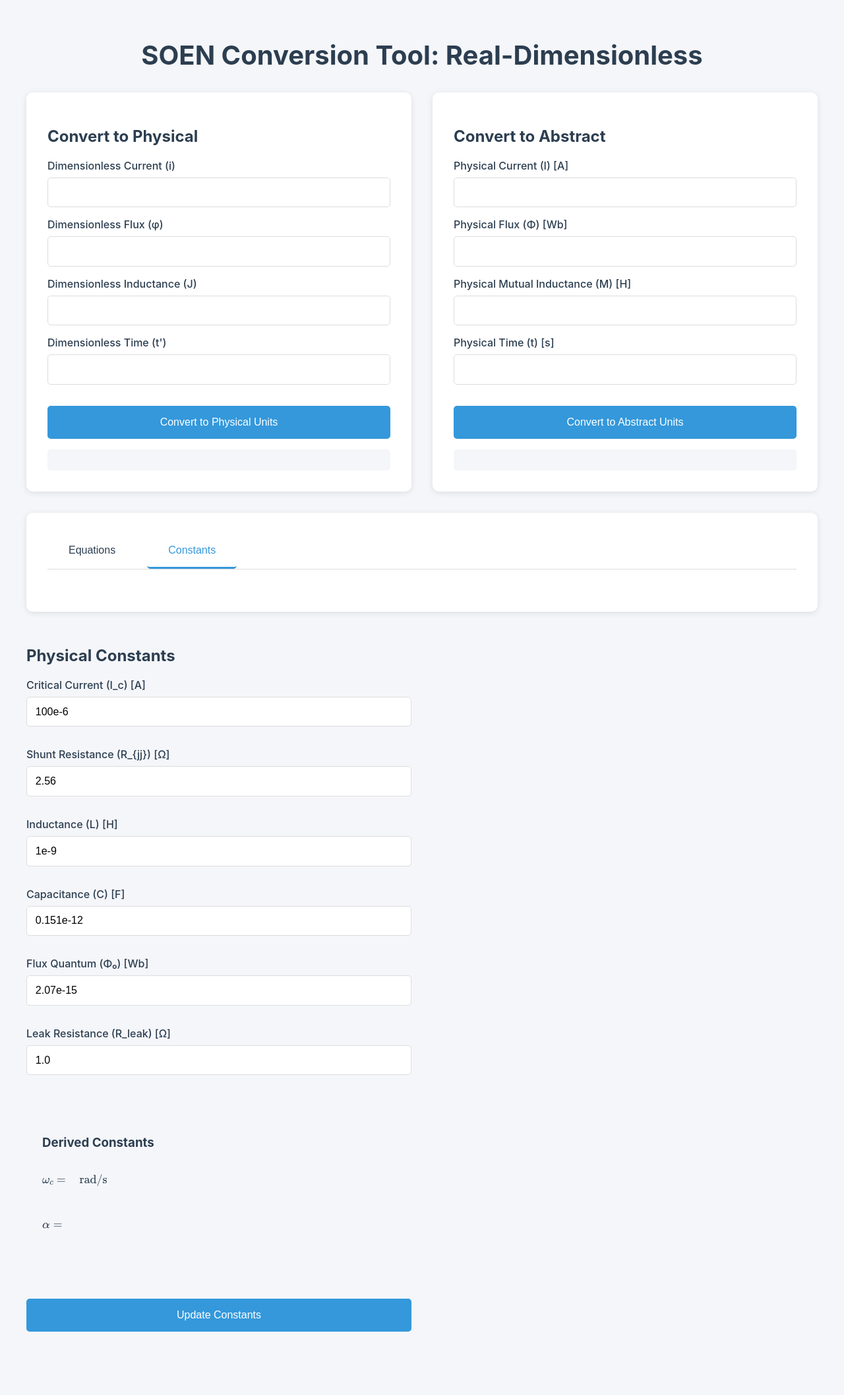
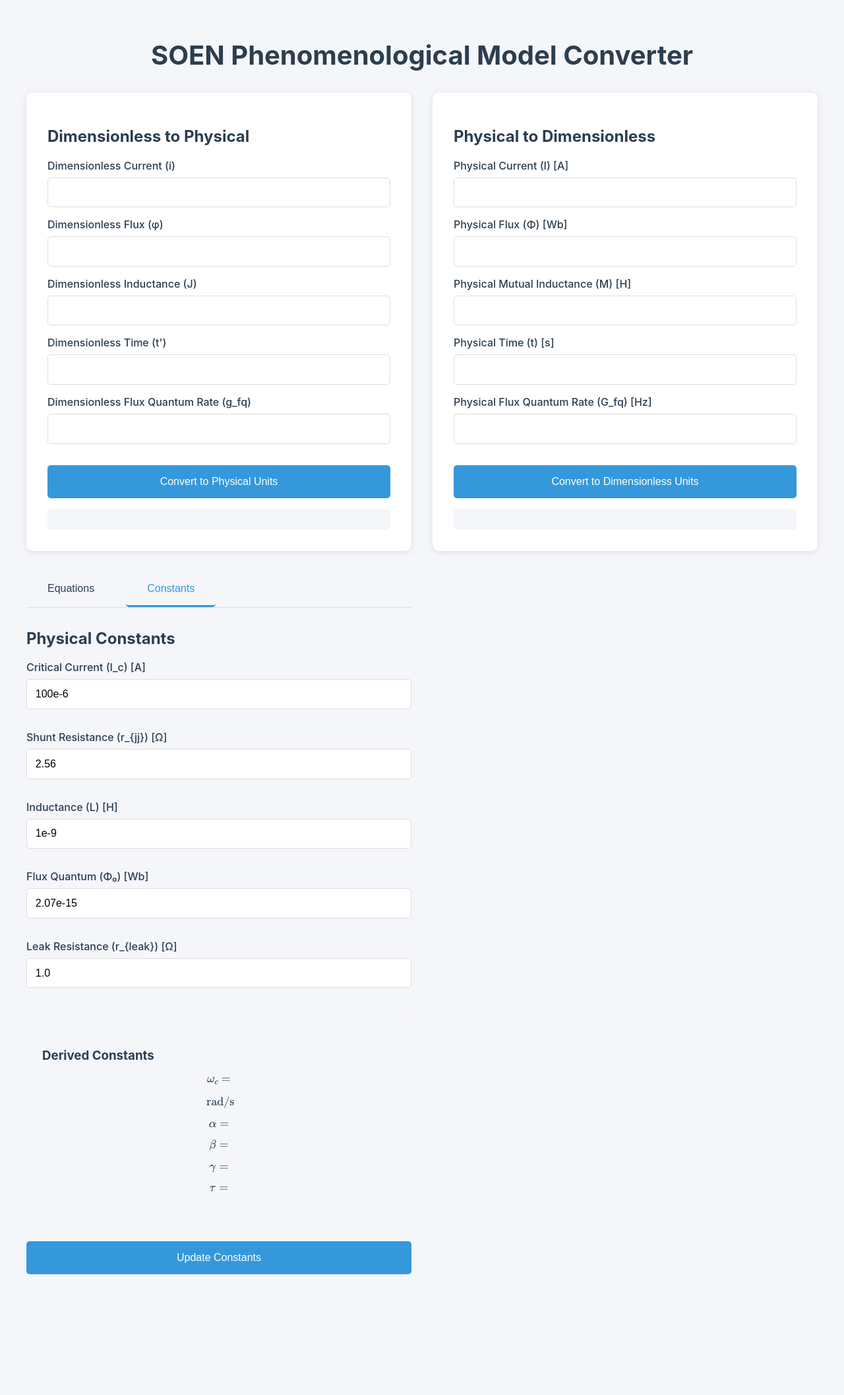
Before and after one commit to Matt-Cox1/soen_conversion_app, a Flask app: template templates/index.html in a window 1280 px wide, after a click on "Constants". Shown: the whole page at 66% size. After the commit the page ends 1931 px from the top, so only its background shows below. Run offline with Flask 3, Linux system fonts and the light colour scheme; the template is opened without the code that fills it, so the values that code supplies are empty.

Commit message:
Update index.html

```diff
--- a/templates/index.html
+++ b/templates/index.html
@@ -3,7 +3,8 @@
 <head>
     <meta charset="UTF-8">
     <meta name="viewport" content="width=device-width, initial-scale=1.0">
-    <title>Conversion Tool: Real-Dimensionless</title>
+    <title>SOEN Phenomenological Model Converter</title>
+    <!-- MathJax Setup -->
     <script src="https://polyfill.io/v3/polyfill.min.js?features=es6"></script>
     <script id="MathJax-script" async src="https://cdn.jsdelivr.net/npm/mathjax@3/es5/tex-mml-chtml.js"></script>
     <script>
@@ -112,14 +113,6 @@
             line-height: 1.5;
         }
 
-        .equations {
-            grid-column: 1 / -1;
-            background: white;
-            padding: 2rem;
-            border-radius: 10px;
-            box-shadow: 0 2px 10px rgba(0,0,0,0.1);
-        }
-
         .loading {
             background-color: #95a5a6 !important;
             cursor: wait !important;
@@ -141,12 +134,12 @@
             border-bottom: 3px solid transparent;
             transition: all 0.3s;
             width: auto;
-            color: var(--primary-color); /* Ensure text is always visible */
-            margin: 0; /* Remove margin-right and use gap in container instead */
+            color: var(--primary-color);
+            margin: 0;
         }
 
         .tab-button:hover {
-            background-color: rgba(52, 152, 219, 0.1); /* Light blue background on hover */
+            background-color: rgba(52, 152, 219, 0.1);
         }
 
         .tab-button.active {
@@ -177,29 +170,17 @@
             border-radius: 5px;
             margin-top: 1rem;
         }
-
-        .derived-constants p {
-            display: flex;
-            align-items: center;
-            gap: 0.5rem;
-            margin: 1rem 0;
-        }
-
-        .update-constants-btn {
-            grid-column: 1 / -1;
-            margin-top: 2rem;
-        }
     </style>
 </head>
 
 
 <body>
     <div class="container">
-            <h1>SOEN Conversion Tool: Real-Dimensionless</h1>
+        <h1>SOEN Phenomenological Model Converter</h1>
         <div class="converter-grid">
             <!-- Convert to Physical Section -->
             <div class="converter-section">
-                    <h2>Convert to Physical</h2>
+                <h2>Dimensionless to Physical</h2>
                 <div class="input-group">
                     <label for="i">Dimensionless Current (i)</label>
                     <input id="i" type="number" step="any">
@@ -216,20 +197,24 @@
                     <label for="t_prime">Dimensionless Time (t')</label>
                     <input id="t_prime" type="number" step="any">
                 </div>
+                <div class="input-group">
+                    <label for="g_fq">Dimensionless Flux Quantum Rate (g_fq)</label>
+                    <input id="g_fq" type="number" step="any">
+                </div>
                 <button onclick="convertToPhysical()">Convert to Physical Units</button>
                 <div id="physicalResult" class="result"></div>
             </div>
 
-                <!-- Convert to Abstract Section -->
+            <!-- Convert to Dimensionless Section -->
             <div class="converter-section">
-                    <h2>Convert to Abstract</h2>
+                <h2>Physical to Dimensionless</h2>
                 <div class="input-group">
                     <label for="I">Physical Current (I) [A]</label>
                     <input id="I" type="number" step="any">
                 </div>
                 <div class="input-group">
-                        <label for="flux">Physical Flux (Φ) [Wb]</label>
-                        <input id="flux" type="number" step="any">
+                    <label for="Phi">Physical Flux (Φ) [Wb]</label>
+                    <input id="Phi" type="number" step="any">
                 </div>
                 <div class="input-group">
                     <label for="M">Physical Mutual Inductance (M) [H]</label>
@@ -239,37 +224,40 @@
                     <label for="t">Physical Time (t) [s]</label>
                     <input id="t" type="number" step="any">
                 </div>
-                    <button onclick="convertToAbstract()">Convert to Abstract Units</button>
-                    <div id="abstractResult" class="result"></div>
+                <div class="input-group">
+                    <label for="G_fq">Physical Flux Quantum Rate (G_fq) [Hz]</label>
+                    <input id="G_fq" type="number" step="any">
+                </div>
+                <button onclick="convertToDimensionless()">Convert to Dimensionless Units</button>
+                <div id="dimensionlessResult" class="result"></div>
             </div>
 
-                <!-- Tabbed Section -->
+            <!-- Constants Section -->
             <div class="equations">
                 <div class="tab-container">
                     <button class="tab-button active" onclick="switchTab('equations-tab')">Equations</button>
                     <button class="tab-button" onclick="switchTab('constants-tab')">Constants</button>
                 </div>
+
                 <div id="equations-tab" class="tab-content active">
-                            <h2>Equations</h2>
+                    <h2>Conversion Equations</h2>
                     <div id="equations">
-                                <h3>Convert to Physical</h3>
-                                <p>\[I = i \cdot I_c\]</p>
-                                <p>\[\Phi = \phi \cdot \Phi_0\]</p>
-                                <p>\[M = J \cdot \frac{\Phi_0}{I_c}\]</p>
-                                <p>\[t = \frac{t'}{\omega_c}\]</p>
-
-                                <h3>Convert to Abstract</h3>
+                        <h3>Physical to Dimensionless</h3>
                         <p>\[i = \frac{I}{I_c}\]</p>
                         <p>\[\phi = \frac{\Phi}{\Phi_0}\]</p>
                         <p>\[J = M \cdot \frac{I_c}{\Phi_0}\]</p>
                         <p>\[t' = t \cdot \omega_c\]</p>
+                        <p>\[g_{fq} = \frac{2\pi}{\omega_c} \cdot G_{fq}\]</p>
 
                         <h3>Derived Quantities</h3>
-                                <p>\[\omega_c = \frac{2\pi R_{jj} I_c}{\Phi_0}\]</p>
-                                <p>\[\alpha = \frac{R_{leak}}{R_{jj}}\]</p>
+                        <p>\[\omega_c = \frac{2\pi r_{jj} I_c}{\Phi_0}\]</p>
+                        <p>\[\alpha = \frac{r_{leak}}{r_{jj}}\]</p>
+                        <p>\[\beta = \frac{2\pi L I_c}{\Phi_0}\]</p>
+                        <p>\[\gamma = \frac{1}{\beta}\]</p>
+                        <p>\[\tau = \frac{\beta}{\alpha}\]</p>
                     </div>
                 </div>
-                    </div>
+
                 <div id="constants-tab" class="tab-content">
                     <h2>Physical Constants</h2>
                     <div class="constants-grid">
@@ -278,30 +266,29 @@
                             <input id="I_c" type="number" step="any" value="100e-6">
                         </div>
                         <div class="input-group">
-                                <label for="R">Shunt Resistance (R_{jj}) [Ω]</label>
-                                <input id="R" type="number" step="any" value="2.56">
+                            <label for="r_jj">Shunt Resistance (r_{jj}) [Ω]</label>
+                            <input id="r_jj" type="number" step="any" value="2.56">
                         </div>
                         <div class="input-group">
                             <label for="L">Inductance (L) [H]</label>
                             <input id="L" type="number" step="any" value="1e-9">
                         </div>
                         <div class="input-group">
-                                <label for="C">Capacitance (C) [F]</label>
-                                <input id="C" type="number" step="any" value="0.151e-12">
-                            </div>
-                            <div class="input-group">
                             <label for="Phi_0">Flux Quantum (Φ₀) [Wb]</label>
                             <input id="Phi_0" type="number" step="any" value="2.07e-15">
                         </div>
                         <div class="input-group">
-                                <label for="R_leak">Leak Resistance (R_leak) [Ω]</label>
-                                <input id="R_leak" type="number" step="any" value="1.0">
+                            <label for="r_leak">Leak Resistance (r_{leak}) [Ω]</label>
+                            <input id="r_leak" type="number" step="any" value="1.0">
                         </div>
 
                         <div class="derived-constants">
                             <h3>Derived Constants</h3>
                             <p>\[\omega_c = \]<span id="omega_c"></span> \[\text{ rad/s}\]</p>
                             <p>\[\alpha = \]<span id="alpha"></span></p>
+                            <p>\[\beta = \]<span id="beta"></span></p>
+                            <p>\[\gamma = \]<span id="gamma"></span></p>
+                            <p>\[\tau = \]<span id="tau"></span></p>
                         </div>
                         <button onclick="updateConstants()" class="update-constants-btn">Update Constants</button>
                     </div>
@@ -313,11 +300,9 @@
     <script>
         function formatScientific(num) {
             if (num === undefined || num === null) return '';
-
             const str = num.toExponential(4);
             let [coef, exp] = str.split('e');
             exp = parseInt(exp);
-
             return `${coef} \\times 10^{${exp}}`;
         }
 
@@ -325,17 +310,12 @@
             document.querySelectorAll('.tab-content').forEach(tab => {
                 tab.classList.remove('active');
             });
-
             document.querySelectorAll('.tab-button').forEach(button => {
                 button.classList.remove('active');
             });
-
             document.getElementById(tabId).classList.add('active');
             event.target.classList.add('active');
         }
-
-
-
 
         async function updateConstants() {
             const button = document.querySelector('.update-constants-btn');
@@ -345,11 +325,10 @@
 
                 const constants = {
                     I_c: parseFloat(document.getElementById('I_c').value),
-                        R: parseFloat(document.getElementById('R').value),
+                    r_jj: parseFloat(document.getElementById('r_jj').value),
+                    r_leak: parseFloat(document.getElementById('r_leak').value),
                     L: parseFloat(document.getElementById('L').value),
-                        C: parseFloat(document.getElementById('C').value),
-                        Phi_0: parseFloat(document.getElementById('Phi_0').value),
-                        R_leak: parseFloat(document.getElementById('R_leak').value)
+                    Phi_0: parseFloat(document.getElementById('Phi_0').value)
                 };
 
                 const response = await fetch('/update_constants', {
@@ -361,14 +340,14 @@
                 if (!response.ok) throw new Error('Network response was not ok');
                 const data = await response.json();
 
-                    // Update derived constants with LaTeX formatting
                 document.getElementById('omega_c').innerHTML = formatScientific(data.omega_c);
                 document.getElementById('alpha').innerHTML = formatScientific(data.alpha);
+                document.getElementById('beta').innerHTML = formatScientific(data.beta);
+                document.getElementById('gamma').innerHTML = formatScientific(data.gamma);
+                document.getElementById('tau').innerHTML = formatScientific(data.tau);
 
-                    // Retypeset the derived constants section
                 MathJax.typeset([document.querySelector('.derived-constants')]);
 
-                    alert('Constants updated successfully!');
             } catch (error) {
                 alert('Error updating constants: ' + error.message);
             } finally {
@@ -377,7 +356,6 @@
             }
         }
 
-
         async function convertToPhysical() {
             const button = document.querySelector('button');
             const result = document.getElementById('physicalResult');
@@ -385,25 +363,29 @@
                 button.classList.add('loading');
                 button.textContent = 'Converting...';
 
-                    const i = parseFloat(document.getElementById('i').value);
-                    const phi = parseFloat(document.getElementById('phi').value);
-                    const J = parseFloat(document.getElementById('J').value);
-                    const t_prime = parseFloat(document.getElementById('t_prime').value);
+                const data = {
+                    i: parseFloat(document.getElementById('i').value),
+                    phi: parseFloat(document.getElementById('phi').value),
+                    J: parseFloat(document.getElementById('J').value),
+                    t_prime: parseFloat(document.getElementById('t_prime').value),
+                    g_fq: parseFloat(document.getElementById('g_fq').value)
+                };
 
                 const response = await fetch('/convert_to_physical', {
                     method: 'POST',
                     headers: { 'Content-Type': 'application/json' },
-                        body: JSON.stringify({ i, phi, J, t_prime }),
+                    body: JSON.stringify(data)
                 });
 
                 if (!response.ok) throw new Error('Network response was not ok');
-                    const data = await response.json();
+                const resultData = await response.json();
 
                 result.innerHTML = `
-                        <p>\\[I = ${formatScientific(data.I)} \\,\\text{A}\\]</p>
-                        <p>\\[\\Phi = ${formatScientific(data.flux)} \\,\\text{Wb}\\]</p>
-                        <p>\\[M = ${formatScientific(data.M)} \\,\\text{H}\\]</p>
-                        <p>\\[t = ${formatScientific(data.t)} \\,\\text{s}\\]</p>
+                    <p>\\[I = ${formatScientific(resultData.I)} \\,\\text{A}\\]</p>
+                    <p>\\[\\Phi = ${formatScientific(resultData.Phi)} \\,\\text{Wb}\\]</p>
+                    <p>\\[M = ${formatScientific(resultData.M)} \\,\\text{H}\\]</p>
+                    <p>\\[t = ${formatScientific(resultData.t)} \\,\\text{s}\\]</p>
+                    <p>\\[G_{fq} = ${formatScientific(resultData.G_fq)} \\,\\text{Hz}\\]</p>
                 `;
                 MathJax.typeset([result]);
             } catch (error) {
@@ -414,43 +396,46 @@
             }
         }
 
-            async function convertToAbstract() {
+        async function convertToDimensionless() {
             const button = document.querySelectorAll('button')[1];
-                const result = document.getElementById('abstractResult');
+            const result = document.getElementById('dimensionlessResult');
             try {
                 button.classList.add('loading');
                 button.textContent = 'Converting...';
 
-                    const I = parseFloat(document.getElementById('I').value);
-                    const flux = parseFloat(document.getElementById('flux').value);
-                    const M = parseFloat(document.getElementById('M').value);
-                    const t = parseFloat(document.getElementById('t').value);
+                const data = {
+                    I: parseFloat(document.getElementById('I').value),
+                    Phi: parseFloat(document.getElementById('Phi').value),
+                    M: parseFloat(document.getElementById('M').value),
+                    t: parseFloat(document.getElementById('t').value),
+                    G_fq: parseFloat(document.getElementById('G_fq').value)
+                };
 
-                    const response = await fetch('/convert_to_abstract', {
+                const response = await fetch('/convert_to_dimensionless', {
                     method: 'POST',
                     headers: { 'Content-Type': 'application/json' },
-                        body: JSON.stringify({ I, flux, M, t }),
+                    body: JSON.stringify(data)
                 });
 
                 if (!response.ok) throw new Error('Network response was not ok');
-                    const data = await response.json();
+                const resultData = await response.json();
 
                 result.innerHTML = `
-                        <p>\\[i = ${formatScientific(data.i)}\\]</p>
-                        <p>\\[\\phi = ${formatScientific(data.phi)}\\]</p>
-                        <p>\\[J = ${formatScientific(data.J)}\\]</p>
-                        <p>\\[t' = ${formatScientific(data.t_prime)}\\]</p>
+                    <p>\\[i = ${formatScientific(resultData.i)}\\]</p>
+                    <p>\\[\\phi = ${formatScientific(resultData.phi)}\\]</p>
+                    <p>\\[J = ${formatScientific(resultData.J)}\\]</p>
+                    <p>\\[t' = ${formatScientific(resultData.t_prime)}\\]</p>
+                    <p>\\[g_{fq} = ${formatScientific(resultData.g_fq)}\\]</p>
                 `;
                 MathJax.typeset([result]);
             } catch (error) {
                 result.innerHTML = `<p style="color:red;">Error: ${error.message}</p>`;
             } finally {
                 button.classList.remove('loading');
-                    button.textContent = 'Convert to Abstract Units';
+                button.textContent = 'Convert to Dimensionless Units';
             }
         }
 
-            // Initial MathJax typeset and constants load
         MathJax.startup.ready.then(() => {
             MathJax.typeset();
             updateConstants();
```
Lines whose indentation alone changed are shown as unchanged.
